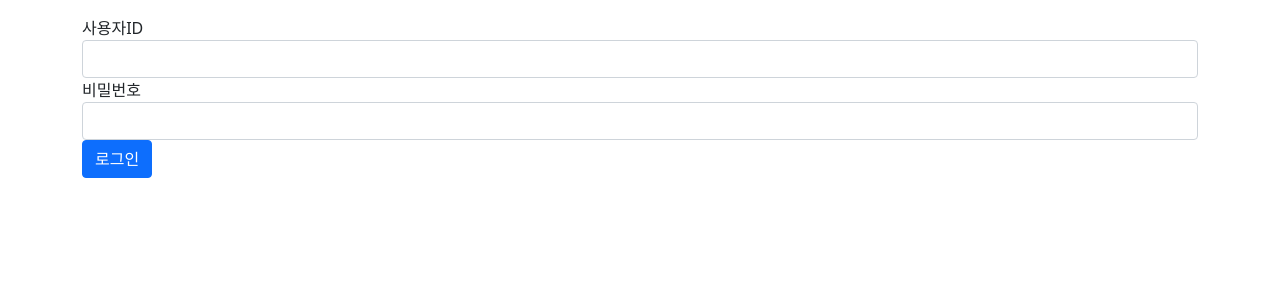
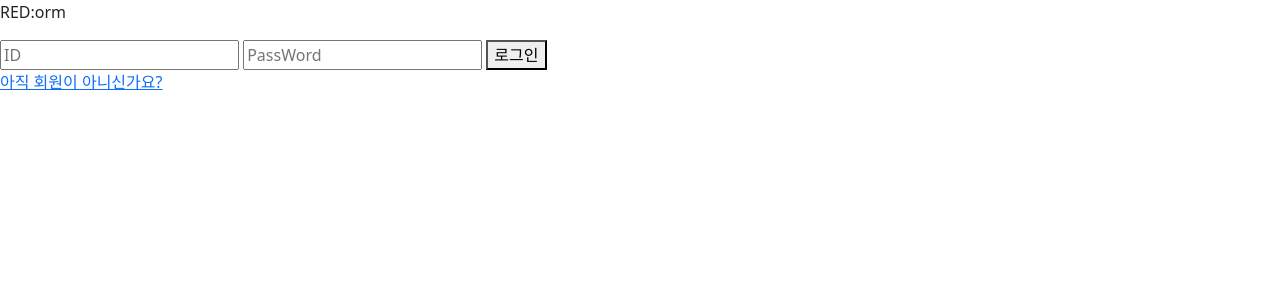
Before and after one commit to jungjh404/RED-orm, a Django app: page /common/login/ in a window 1280 px wide. Shown: the top 300 px of the page. Run offline with Django 4.2, Linux system fonts and the light colour scheme; some libraries are stand-ins or nearby versions.

Commit message:
Update login.html

```diff
--- a/my_dorms/templates/common/login.html
+++ b/my_dorms/templates/common/login.html
@@ -1,21 +1,19 @@
 {% extends "dorms/base.html" %}
 {% block content %}
-<div class="container my-3">
+<div class="login_box">
+  <div><p class="logo_text">RED:orm</p></div>
   <form method="post" action="{% url 'common:login' %}">
     {% csrf_token %}
     <input type="hidden" name="next" value="{{ next }}">  <!--    로그인 성공 후 이동되는 URL-->
+    <div class="login_grid">
+      <input type="text" class="login_input" name="username" id="username" placeholder="ID"
+        value="{{ form.username.value|default_if_none:'' }}">
+      <input type="password" class="login_input" name="password" id="password" placeholder="PassWord"
+        value="{{ form.password.value|default_if_none:'' }}">
+      <button type="submit" class="login_button">로그인</button>
+    </div>
+    <a href="{% url 'common:signup' %}" class="register_link">아직 회원이 아니신가요?</a>
     {% include "common/form_errors.html" %}
-    <div class="mb+3">
-      <label for="username">사용자ID</label>
-      <input type="text" class="form-control" name="username" id="username"
-             value="{{ form.username.value|default_if_none:'' }}">
-    </div>
-    <div>
-      <label for="password">비밀번호</label>
-      <input type="password" class="form-control" name="password" id="password"
-             value="{{ form.password.value|default_if_none:'' }}">
-    </div>
-    <button type="submit" class="btn btn-primary">로그인</button>
   </form>
 </div>
 {% endblock %}
```
